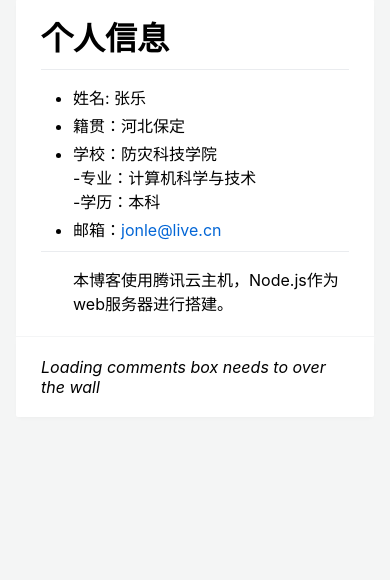
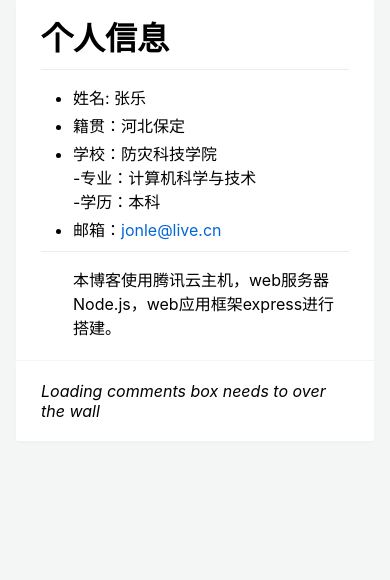
Before and after one commit to Jonle/jonleServer, a Node server app: page /about/ in a window 390 px wide. Shown: the part 77-657 px from the top of the page. Run offline with Node 20, Linux system fonts and the light colour scheme; some libraries are stand-ins or nearby versions.

Commit message:
修复tags分类外层div-container宽度resize错误

```diff
--- a/public/stylesheets/style.css
+++ b/public/stylesheets/style.css
@@ -1227,6 +1227,13 @@ header .header-container .right-header .nav-item .active {
     }
 }
 
+@media (max-width: 1032px) {
+    #tags {
+        width: 100%;
+        box-sizing: border-box;
+    }
+}
+
 @media (max-width: 700px) {
     #tags .tags-container {
         width: 100%;
--- a/views/about/index.ejs
+++ b/views/about/index.ejs
@@ -26,7 +26,7 @@
                     <i class="fa fa-calendar" aria-hidden="true"></i>
                 </div>
                 <ul>
-                    本博客使用腾讯云主机，Node.js作为web服务器进行搭建。
+                    本博客使用腾讯云主机，web服务器Node.js，web应用框架express进行搭建。
                 </ul>
 
             </section>
```
